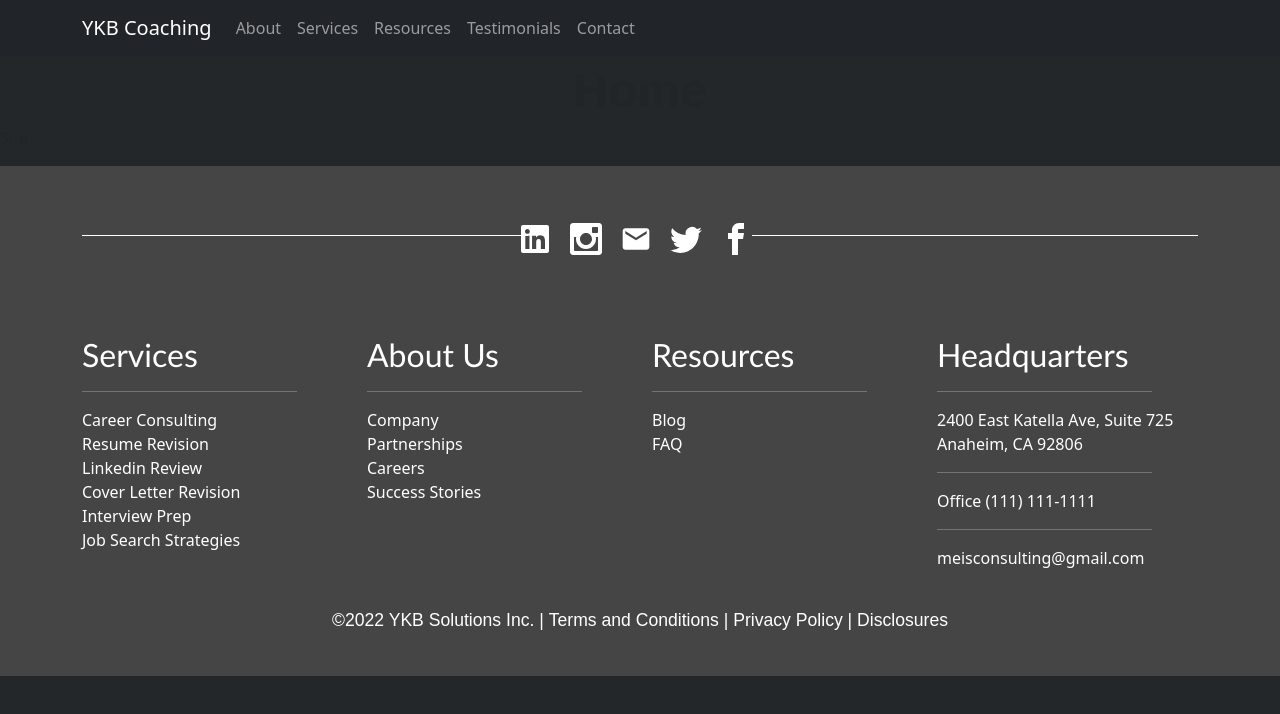
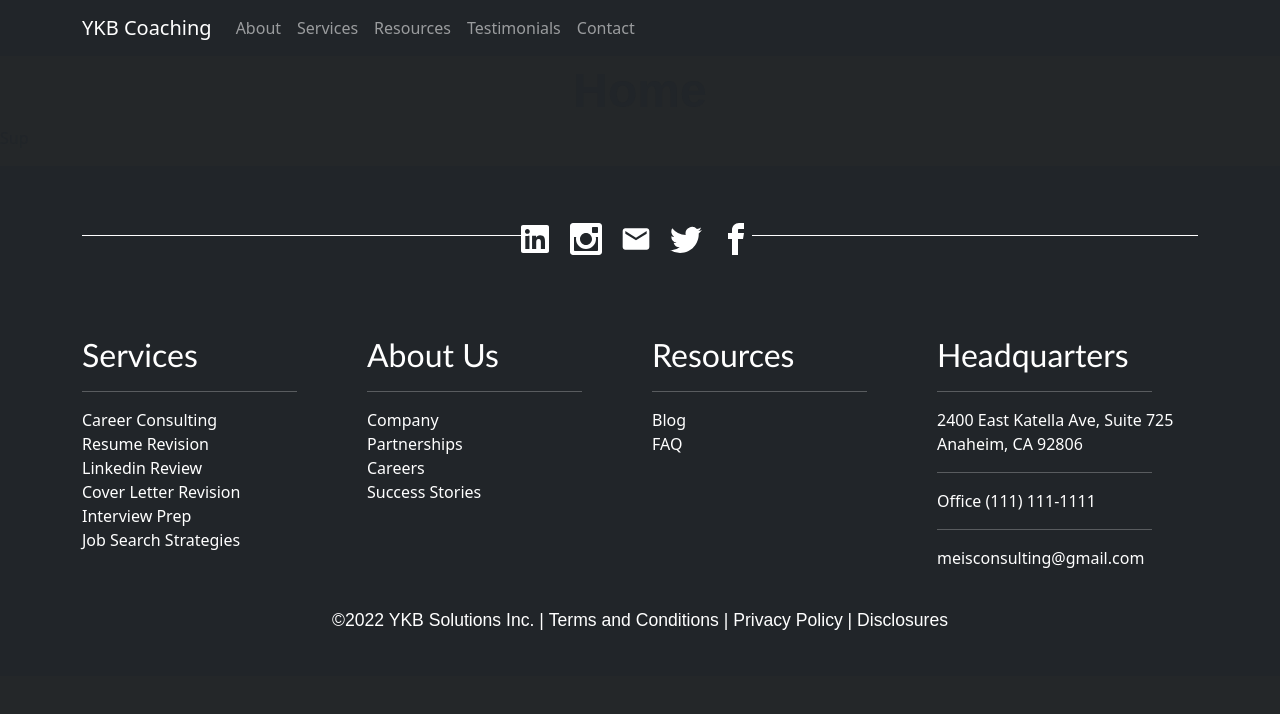
Before and after one commit to jermeewinn/YKB-solutions, a React (Create React App) app: page / in a window 1280 px wide. Shown: the top 714 px of the page. Built offline with nearby package versions, Linux system fonts and the light colour scheme; the HTML template or start-up script is replaced by a standard one.

Commit message:
changed footer background color to #212529

```diff
--- a/src/index.css
+++ b/src/index.css
@@ -94,7 +94,7 @@ h6 {
 footer {
   position: static;
   margin-bottom: 0;
-  background: #454545;
+  background: #212529;
 }
 
 .copyright {
```
